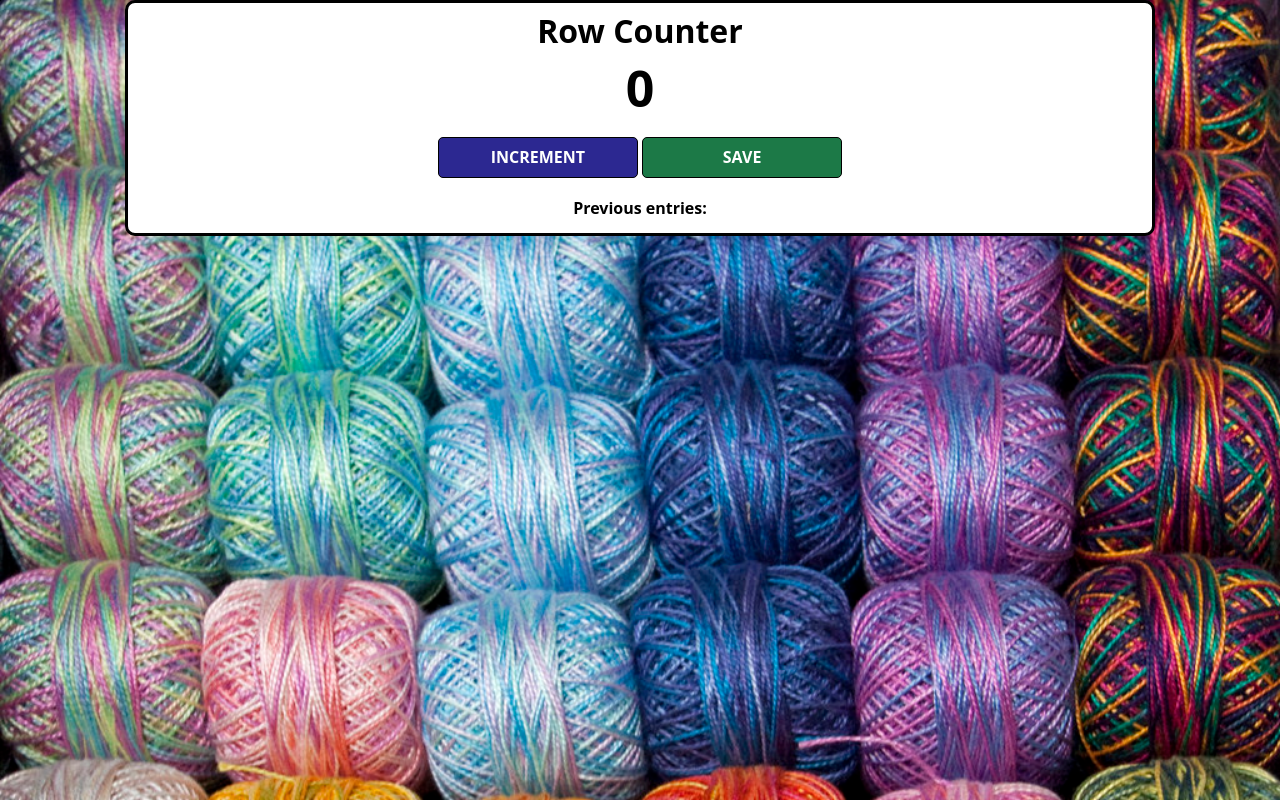
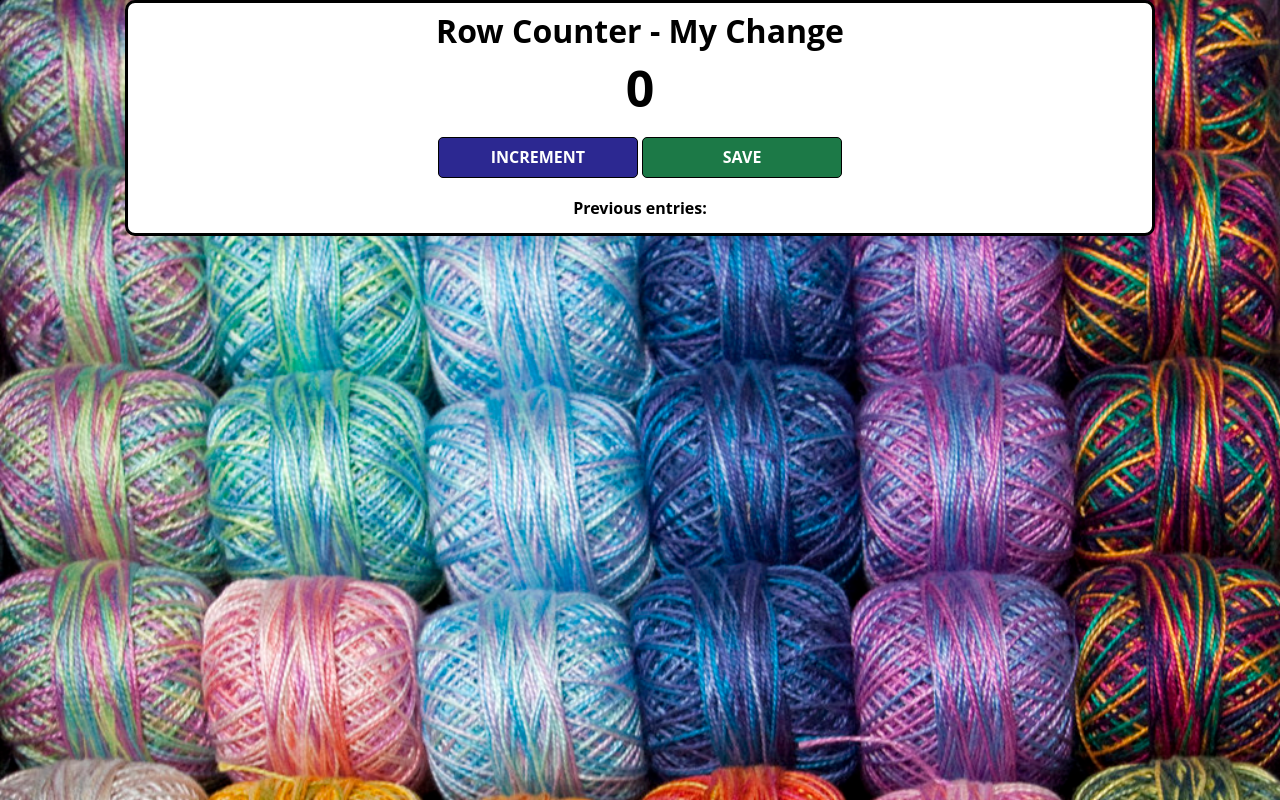
Before and after one commit to Salahabi/passenger-counter, a plain HTML site: page index.html in a window 1280 px wide. Drawn offline with nearby package versions, Linux system fonts and the light colour scheme.

Commit message:
Update index.html

```diff
--- a/index.html
+++ b/index.html
@@ -4,7 +4,7 @@
     </head>
     <body>
         <div class="container">
-            <h1>Row Counter</h1>
+            <h1>Row Counter - My Change</h1>
             <h2 id="count-el">0</h2>
             <button id="increment-btn" onclick="increment()">INCREMENT</button>
             <button id="save-btn" onclick="save()">SAVE</button>
```
